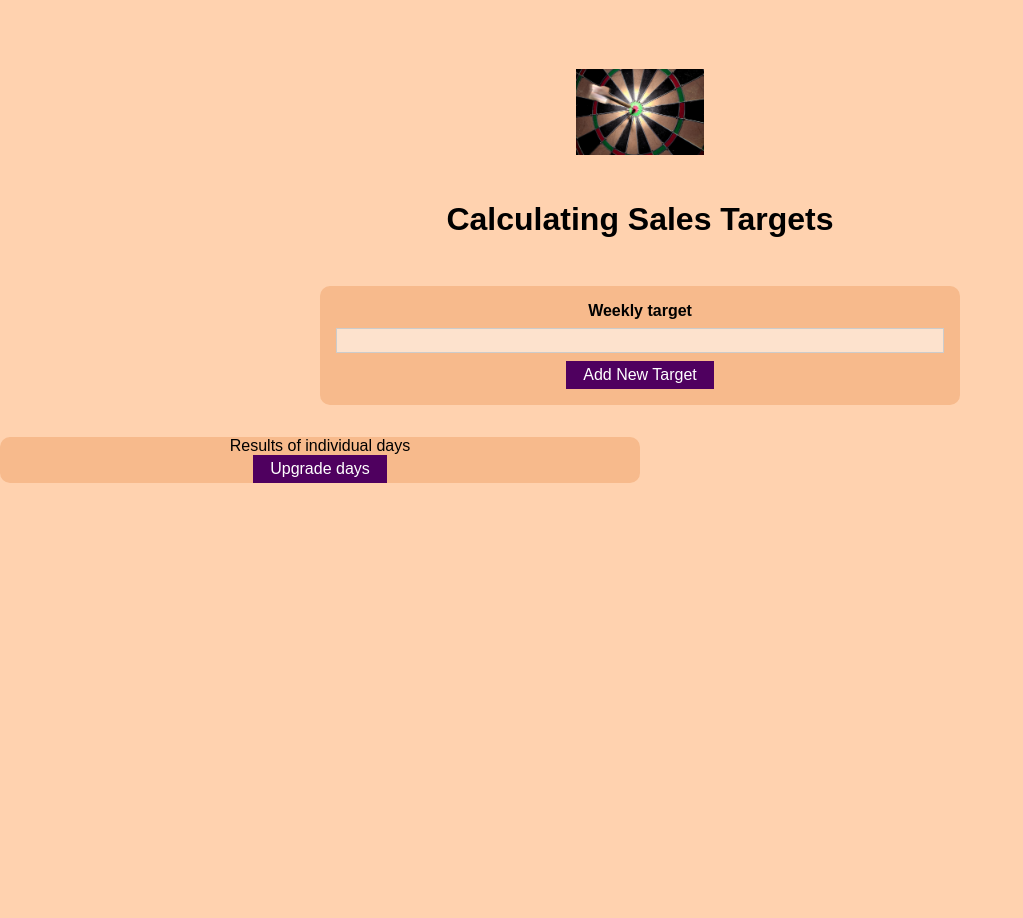
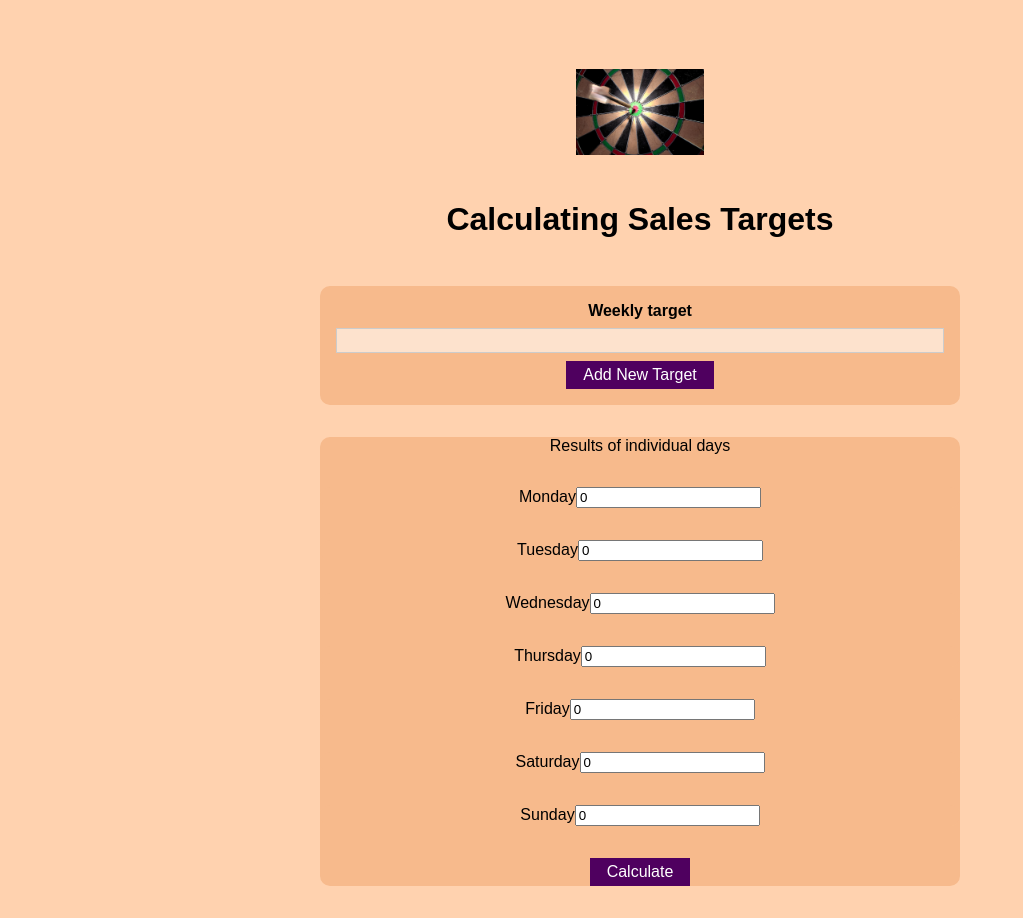
Before and after one commit to TomaszKoniecznyIT/Target_COE, a React (Create React App) app: page / in a window 1280 px wide. Shown: the whole page, without its empty margins (0-1023 px from the left). Before the commit the page ends 800 px from the top, so only its background shows below. Built offline with nearby package versions, Linux system fonts and the light colour scheme.

Commit message:
adding Day

```diff
--- a/src/App.js
+++ b/src/App.js
@@ -4,11 +4,21 @@ import AddTarget from "./components/Targets/AddTarget";
 import AddDays from "./components/Days/AddDays";
 
 function App() {
+  const daysResults = [
+    ["Monday", 0],
+    ["Tuesday", 0],
+    ["Wednesday", 0],
+    ["Thursday", 0],
+    ["Friday", 0],
+    ["Saturday", 0],
+    ["Sunday", 0],
+  ];
+
   return (
     <div>
       <Header></Header>
       <AddTarget />
-      <AddDays />
+      <AddDays daysResults={daysResults} />
     </div>
   );
 }
--- a/src/components/Days/AddDays.js
+++ b/src/components/Days/AddDays.js
@@ -1,13 +1,17 @@
 import Button from "../UI/Button";
 import Card from "../UI/Card";
+import Day from "./Day";
 
-const AddDays = () => {
+const AddDays = (props) => {
   return (
     <Card>
-      <form>
-        <label>Results of individual days</label>
-      </form>
-      <Button type="submit">Upgrade days</Button>
+      <label>Results of individual days</label>
+      <Card>
+        {props.daysResults.map((dayTotal) => (
+          <Day dayTotal={dayTotal}></Day>
+        ))}
+      </Card>
+      <Button type="submit">Calculate</Button>
     </Card>
   );
 };
--- /dev/null
+++ b/src/components/Days/Day.js
@@ -0,0 +1,13 @@
+import Card from "../UI/Card";
+
+const Day = (props) => {
+  console.log(props);
+  return (
+    <Card>
+      <label>{props.dayTotal[0]}</label>
+      <input value={props.dayTotal[1]}></input>
+    </Card>
+  );
+};
+
+export default Day;
--- a/src/components/Targets/AddTarget.js
+++ b/src/components/Targets/AddTarget.js
@@ -15,7 +15,6 @@ const AddTarget = () => {
 
   const addTargetHandler = (event) => {
     event.preventDefault();
-    console.log("new target");
     setTarget(+enteredTarget);
   };
 
--- a/src/components/UI/Card.module.css
+++ b/src/components/UI/Card.module.css
@@ -4,4 +4,5 @@
   border-radius: 10px;
   max-width: 40rem;
   text-align: center;
+  margin: 2rem auto;
 }
```
